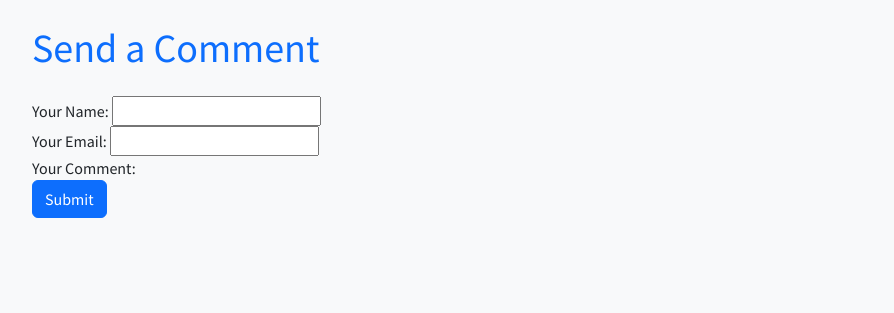
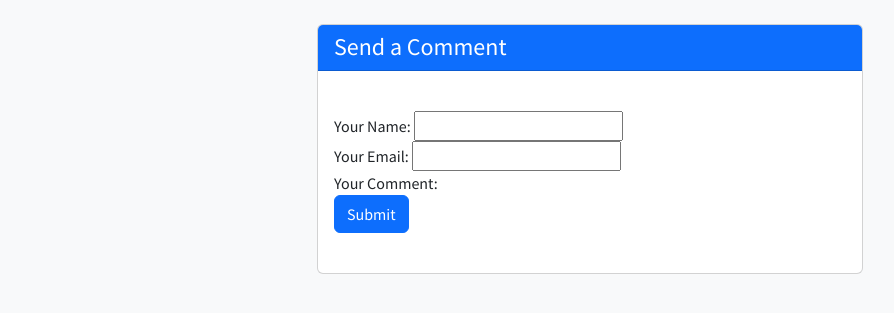
Before and after one commit to toytolgahan/kuisk, a Django app: page /comments/send_comment/ in a window 1280 px wide. Shown: the part 80-393 px from the top of the page, without its empty margins (50-944 px from the left). Run offline with Django 4.2, Linux system fonts and the light colour scheme.

Commit message:
comments section

```diff
--- a/comments/templates/send_comment.html
+++ b/comments/templates/send_comment.html
@@ -2,7 +2,13 @@
 
 {% block content %}
 <div class="container mt-4">
-    <h1 class="text-primary">Send a Comment</h1>
+  <div class="row">
+    <div class="col-md-6 mx-auto">
+      <div class="card">
+        <div class="card-header bg-primary text-white">
+          <h4 class="mb-0">Send a Comment</h4>
+        </div>
+        <div class="card-body">
           <form method="post" class="my-4">
             {% csrf_token %}
             <div class="form-group">
@@ -20,36 +26,8 @@
             <button type="submit" class="btn btn-primary">Submit</button>
           </form>
         </div>
+      </div>
+    </div>
+  </div>
+</div>
 {% endblock %}
-
-<style>
-.container {
-    max-width: 600px;
-    margin: 0 auto;
-}
-
-h1 {
-    font-size: 2rem;
-    font-weight: bold;
-    margin-bottom: 1.5rem;
-}
-
-label {
-    font-weight: bold;
-}
-
-input[type="text"],
-textarea {
-    border: 1px solid #ccc;
-    padding: 0.5rem;
-    font-size: 1.2rem;
-}
-
-.btn-primary {
-    background-color: #007bff;
-    border-color: #007bff;
-    font-size: 1.2rem;
-    font-weight: bold;
-    padding: 0.5rem 1rem;
-}
-</style>
```
Lines whose indentation alone changed are shown as unchanged.
